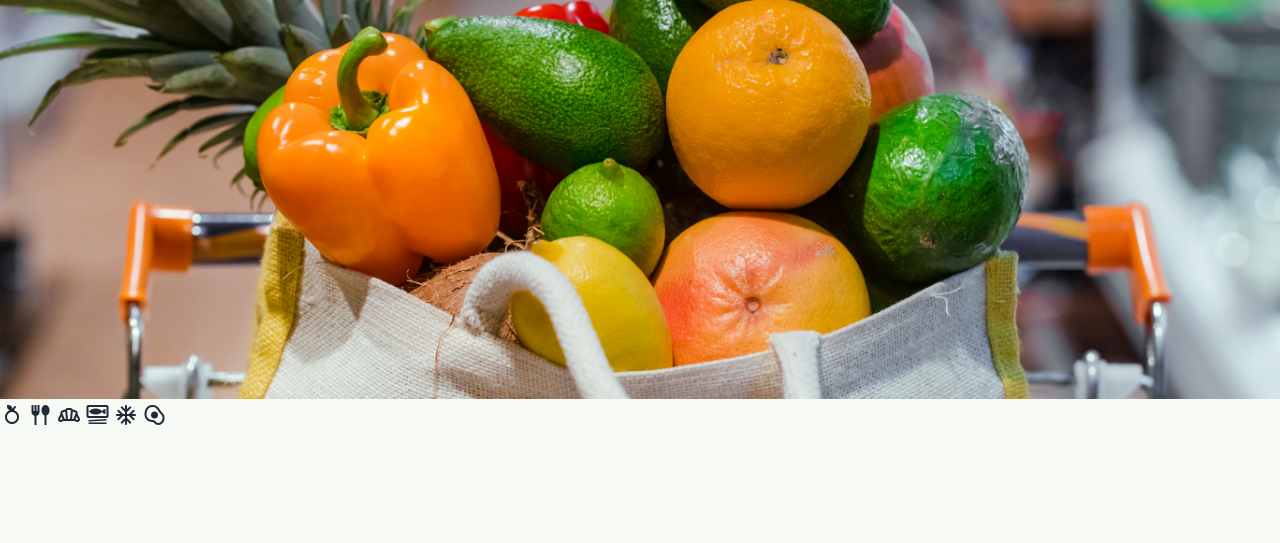
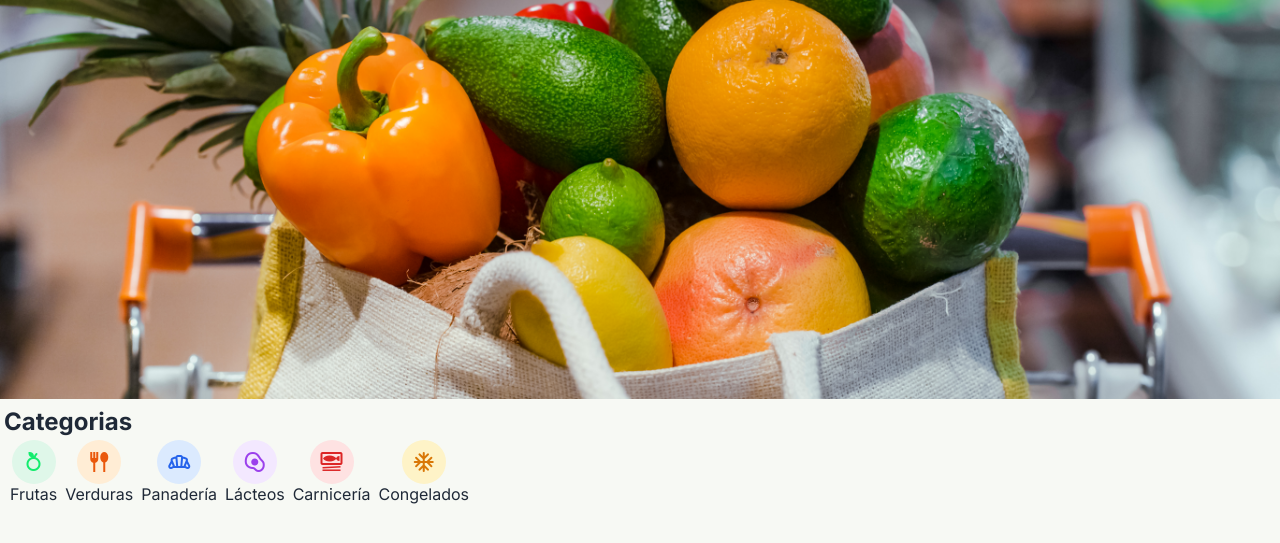
Before and after one commit to Ramerlinj/supermercado-py, a Flask app: page / in a window 1280 px wide. Shown: the part 82-625 px from the top of the page. Run offline with Flask 3, Linux system fonts and the light colour scheme; parts of the project's set-up code (start-up, migrations or seed data) failed here and were passed over; some web fonts are replaced.

Commit message:
feat: enhance hero component with category sections and styling

```diff
--- a/src/static/css/home/style.css
+++ b/src/static/css/home/style.css
@@ -18,3 +18,58 @@
 .category > span{
     font-size: 2rem;
 }
+
+.category-wrapper{
+    display: flex;
+    gap: 8px;
+    margin: 0 10px;
+}
+
+.sub_category{
+    display: flex;
+    flex-direction: column;
+    align-items: center;
+}
+
+.category_text{
+   margin: 4px;
+}
+
+.circle_category{
+    border-radius: 100%;
+    width: 44px;
+    height: 44px;
+    padding: 0 2px;
+    display: flex;
+    justify-content: center;
+    align-items: center;
+    flex-direction: row;
+    background-color: #DFF7E9;
+    color: #13EC6D;
+}
+
+
+.spoon{
+    background-color: #FFEDD5;
+    color: #EA580C;
+}
+
+.dinig{
+    background-color: #DBEAFE;
+    color: #2563EB;
+}
+
+.meal{
+    background-color: #FEE2E2;
+    color: #DC2626;
+}
+
+.cool{
+    background-color: #FEF3C7;
+    color: #D97706;
+}
+
+.egg{
+    background-color: #F3E8FF;
+    color: #9B41EC;
+}
--- a/src/templates/layout/base.html
+++ b/src/templates/layout/base.html
@@ -15,7 +15,10 @@
       href="https://fonts.googleapis.com/css2?family=BBH+Bogle&family=Inter:ital,opsz,wght@0,14..32,100..900;1,14..32,100..900&display=swap"
       rel="stylesheet"
     />
-    <link rel="stylesheet" href="https://fonts.googleapis.com/css2?family=Material+Symbols+Outlined:opsz,wght,FILL,GRAD@20..48,100..700,0..1,-50..200&icon_names=nutrition" />
+    <link
+      href="https://fonts.googleapis.com/css2?family=Material+Symbols+Outlined"
+      rel="stylesheet"
+    />
     {% block head %}{% endblock %}
     <!-- <link
       href="https://cdn.jsdelivr.net/npm/bootstrap@5.3.8/dist/css/bootstrap.min.css"
--- a/src/templates/main/_components/hero.html
+++ b/src/templates/main/_components/hero.html
@@ -5,17 +5,50 @@
       alt="imagen de banner de frutas"
     />
   </div>
-  <div class="category">
-    <div class="">
+  <div class="category_text">
+    <h2>Categorias</h2>
+  </div>
+  <div class="category-wrapper">
 
+    <div class="sub_category">
+      <div class="circle_category">
         <span class="material-symbols-outlined"> nutrition </span>
-
-    <span class="material-symbols-outlined"> fork_spoon </span>
-    <span class="material-symbols-outlined"> bakery_dining </span>
-    <span class="material-symbols-outlined"> set_meal </span>
-    <span class="material-symbols-outlined"> mode_cool </span>
-    <span class="material-symbols-outlined"> egg_alt </span>
+      </div>
+      <span>Frutas</span>
     </div>
 
+    <div class="sub_category">
+      <div class="circle_category spoon">
+        <span class="material-symbols-outlined"> fork_spoon </span>
+      </div>
+      <span>Verduras</span>
+    </div>
+    <div class="sub_category">
+      <div class="circle_category dinig">
+        <span class="material-symbols-outlined"> bakery_dining </span>
+      </div>
+      <span>Panadería</span>
+    </div>
+    <div class="sub_category">
+
+      <div class="circle_category egg">
+        <span class="material-symbols-outlined"> egg_alt </span>
+      </div>
+      <span>Lácteos</span>
+    </div>
+    <div class="sub_category">
+      <div class="circle_category meal">
+        <span class="material-symbols-outlined"> set_meal </span>
+      </div>
+
+      <span>Carnicería</span>
+    </div>
+    <div class="sub_category">
+      <div class="circle_category cool">
+        <span class="material-symbols-outlined"> mode_cool </span>
+      </div>
+      <span>Congelados</span>
+
+    </div>
   </div>
 </main>
```
